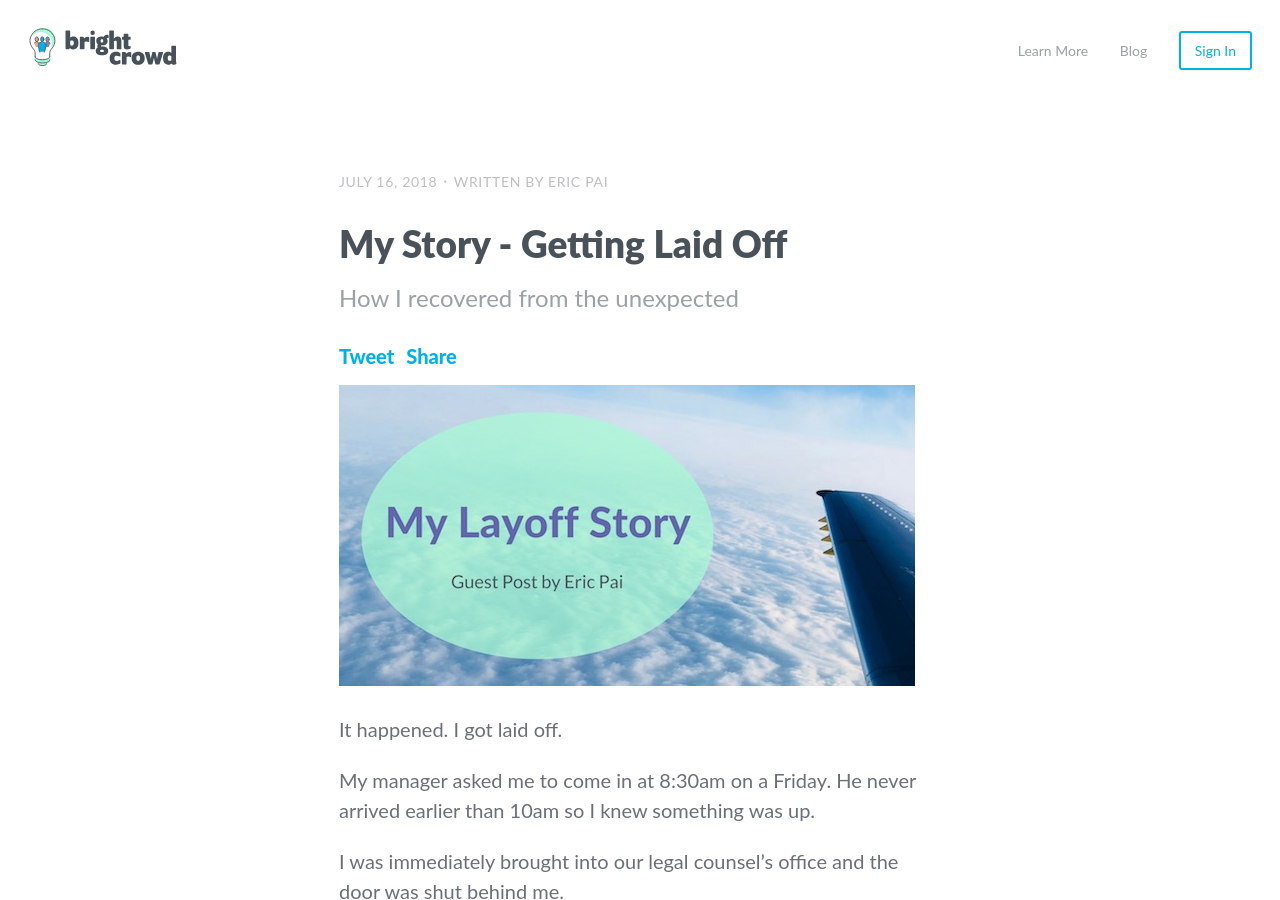
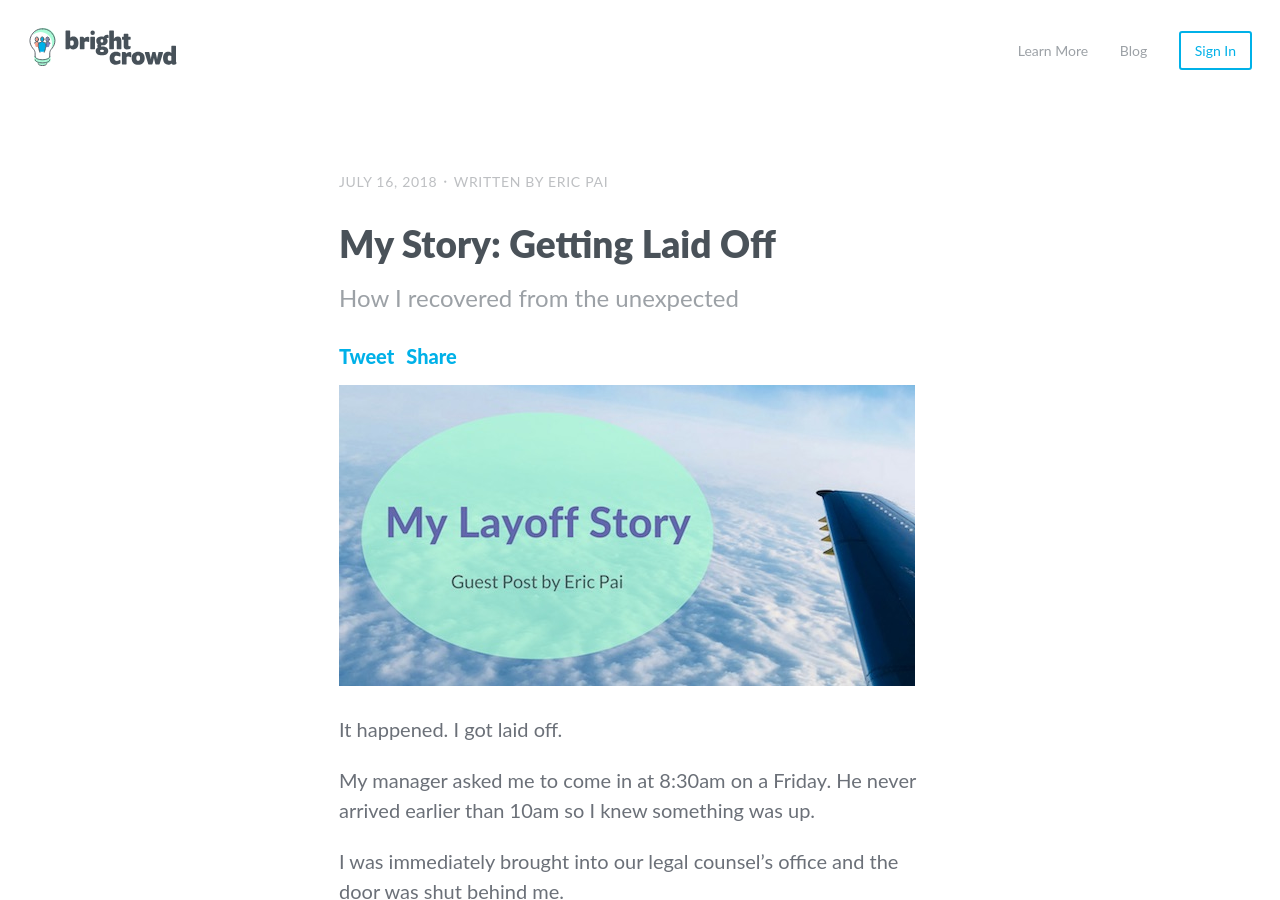
Before and after one commit to BrightCrowd/bc-blog, a Jekyll site: the page built from _posts/2018-07-16-getting-laid-off.md, in a window 1280 px wide and 900 px high. Built offline with Jekyll 4.4.1, drawn with Linux system fonts in a browser that asks for light colours; some web fonts are replaced; comment, search, counter and statistics services are not loaded.

```diff
--- a/_posts/2018-07-16-getting-laid-off.md
+++ b/_posts/2018-07-16-getting-laid-off.md
@@ -1,6 +1,6 @@
 ---
 layout: post
-title: My Story - Getting Laid Off
+title: "My Story: Getting Laid Off"
 subtitle: How I recovered from the unexpected
 categories: guest
 date: 2018-07-16 09:00:00 -0800
```
